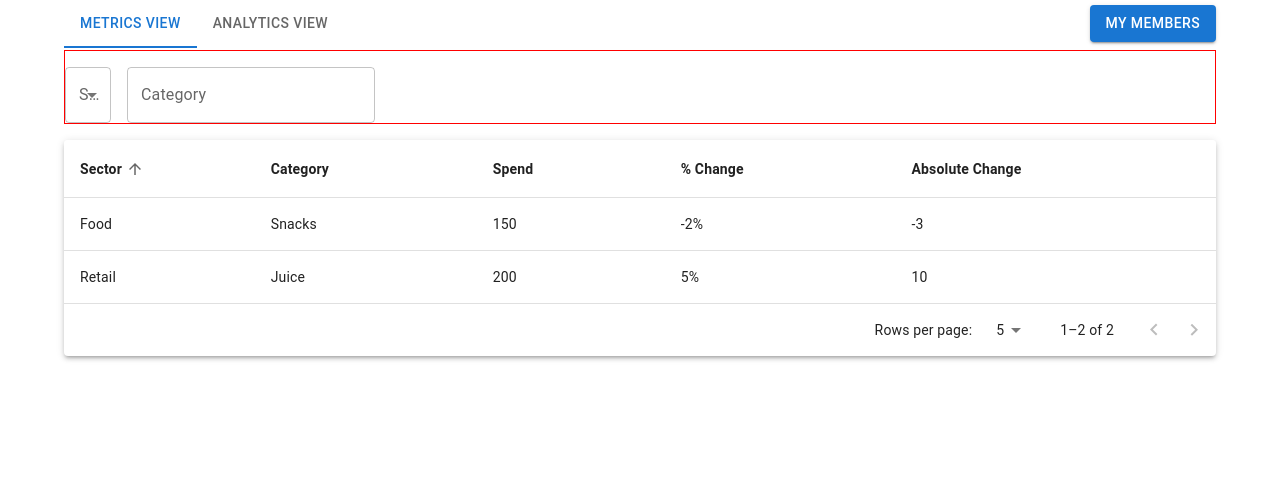
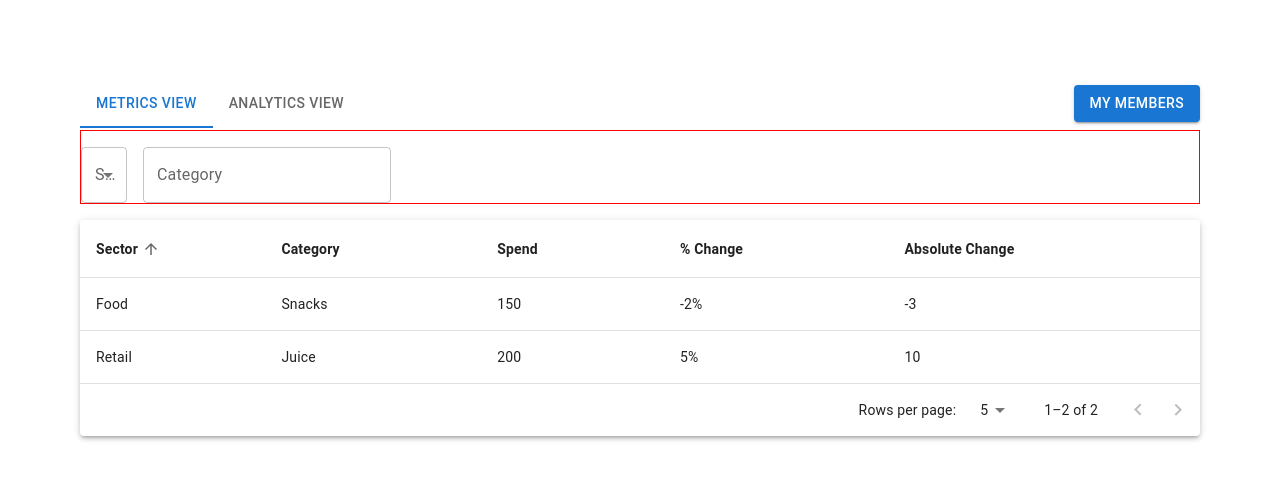
Before and after one commit to pranaydo/DashBoard-App, a React (Create React App) app: page / in a window 1280 px wide. Shown: the top 480 px of the page. Built offline with nearby package versions, Linux system fonts and the light colour scheme.

Commit message:
container changed to box

```diff
--- a/src/App.tsx
+++ b/src/App.tsx
@@ -15,7 +15,7 @@ const App: React.FC = () => {
   return (
     <UserProvider>
       <div className="App">
-        <Container>
+        <Box sx={{ px: 10, py: 10, m: 0 }}>
           <div style={{ display: "flex", justifyContent: "space-between" }}>
             <Tabs value={tab} onChange={(e, newVal) => setTab(newVal)}>
               <Tab label="Metrics View" />
@@ -32,7 +32,7 @@ const App: React.FC = () => {
           <Box mt={2}>
             {tab === 0 ? <MetricsView filters={filters} /> : <AnalyticsView />}
           </Box>
-        </Container>
+        </Box>
       </div>
     </UserProvider>
   );
```
